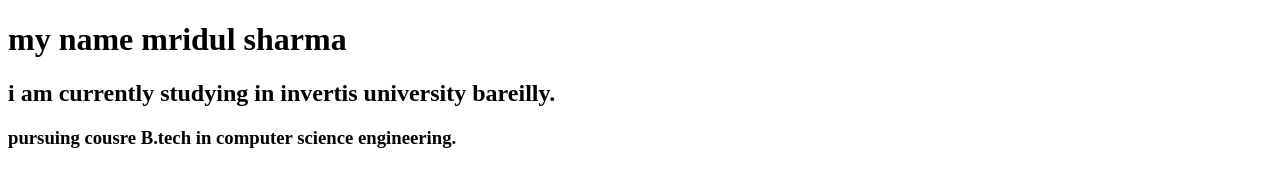
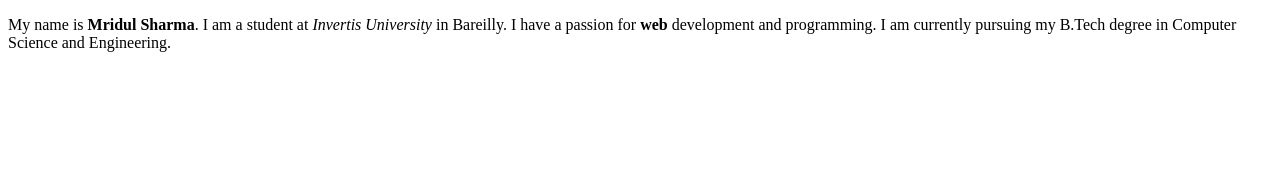
Before and after one commit to sharmamridul4462/Assignmet-Mern, a plain HTML site: page week1/index.html in a window 1280 px wide. Drawn offline with Linux system fonts and the light colour scheme.

Commit message:
introduction para

```diff
--- a/week1/index.html
+++ b/week1/index.html
@@ -6,8 +6,7 @@
     <title>Document</title>
 </head>
 <body>
-    <h1>my name mridul sharma</h1>
-    <h2>i am currently studying in  invertis university bareilly. </h2>
-    <h3>pursuing cousre B.tech in computer science engineering.</h3>
+    <p>My name is <strong>Mridul Sharma</strong>. I am a student at <em>Invertis University</em> in Bareilly. I have a passion for <strong>web</strong> development and programming.
+    I am currently pursuing my B.Tech degree in Computer Science and Engineering.</p>
 </body>
 </html>
```
